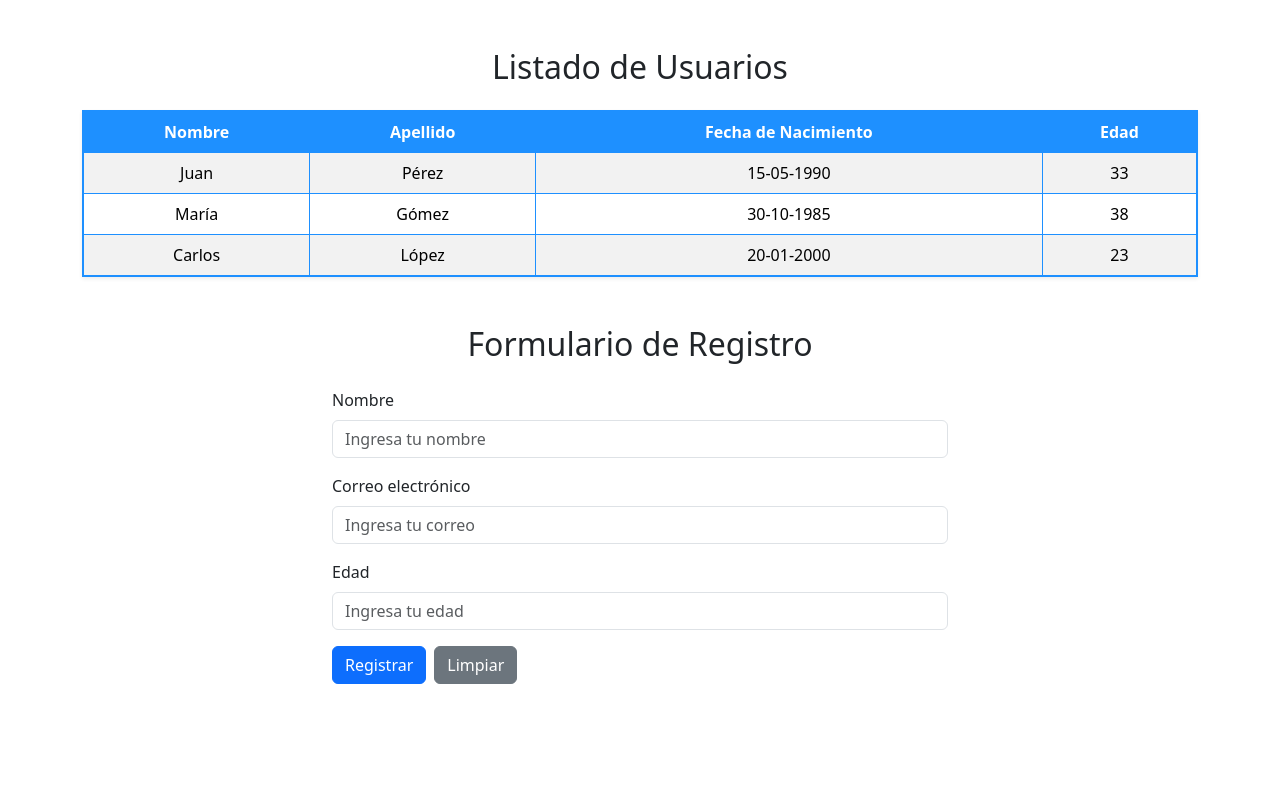
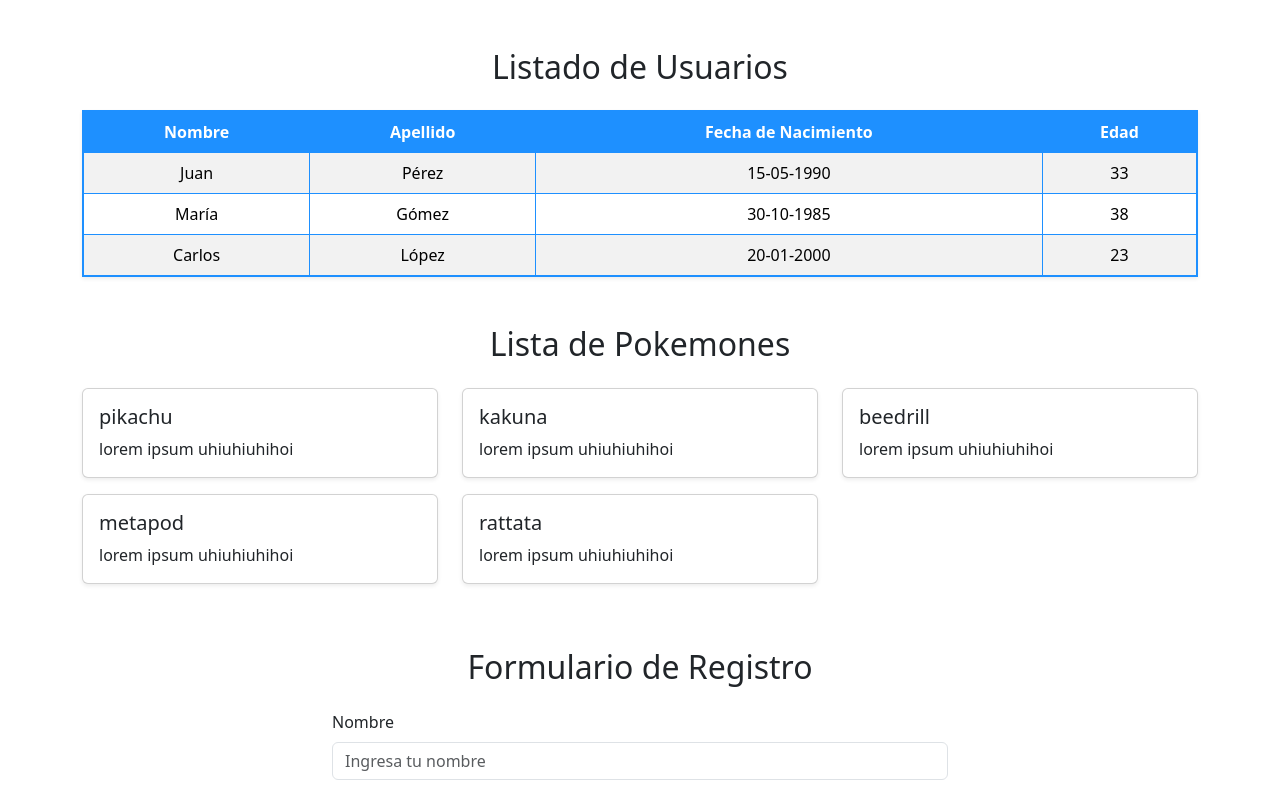
Before and after one commit to valeriatorrealba/Modulo6, a Vue app: page / in a window 1280 px wide. Shown: the top 800 px of the page. Built offline with nearby package versions, Linux system fonts and the light colour scheme.

Commit message:
M6AE2 - ABP2

```diff
--- a/src/App.vue
+++ b/src/App.vue
@@ -1,10 +1,12 @@
 <script setup>
-import UserList from './components/userList.vue';
+import UserList from './components/UserList.vue';
 import Form from './components/Form.vue';
+import Personajes from './components/Personajes.vue';
 </script>
 
 <template>
     <UserList />
+    <Personajes />
     <Form />
 
 </template>
--- /dev/null
+++ b/src/components/Personajes.vue
@@ -0,0 +1,30 @@
+<script>
+import { personajesData } from '../data/personajes.js'
+
+export default {
+    data() {
+        return {
+            personajes: personajesData
+        }
+    }
+}
+</script>
+
+<template>
+    <div class="container mt-5">
+        <h2 class="text-center mb-4">Lista de Pokemones</h2>
+
+        <div class="row">
+            <div v-for="personaje in personajes" :key="personaje.id" class="col-md-4 mb-3">
+                <div class="card shadow-sm">
+                    <div class="card-body">
+                        <h5 class="card-title">{{ personaje.nombre }}</h5>
+                        <p class="card-text">{{ personaje.descripcion }}</p>
+                    </div>
+                </div>
+            </div>
+        </div>
+    </div>
+</template>
+
+<style></style>
--- /dev/null
+++ b/src/data/personajes.js
@@ -0,0 +1,27 @@
+export const personajesData = [
+    {
+        id: "1",
+        nombre: "pikachu",
+        descripcion: "lorem ipsum uhiuhiuhihoi"
+    },
+    {
+        id: "2",
+        nombre: "kakuna",
+        descripcion: "lorem ipsum uhiuhiuhihoi"
+    },
+    {
+        id: "3",
+        nombre: "beedrill",
+        descripcion: "lorem ipsum uhiuhiuhihoi"
+    },
+    {
+        id: "4",
+        nombre: "metapod",
+        descripcion: "lorem ipsum uhiuhiuhihoi"
+    },
+    {
+        id: "5",
+        nombre: "rattata",
+        descripcion: "lorem ipsum uhiuhiuhihoi"
+    }
+]
```
